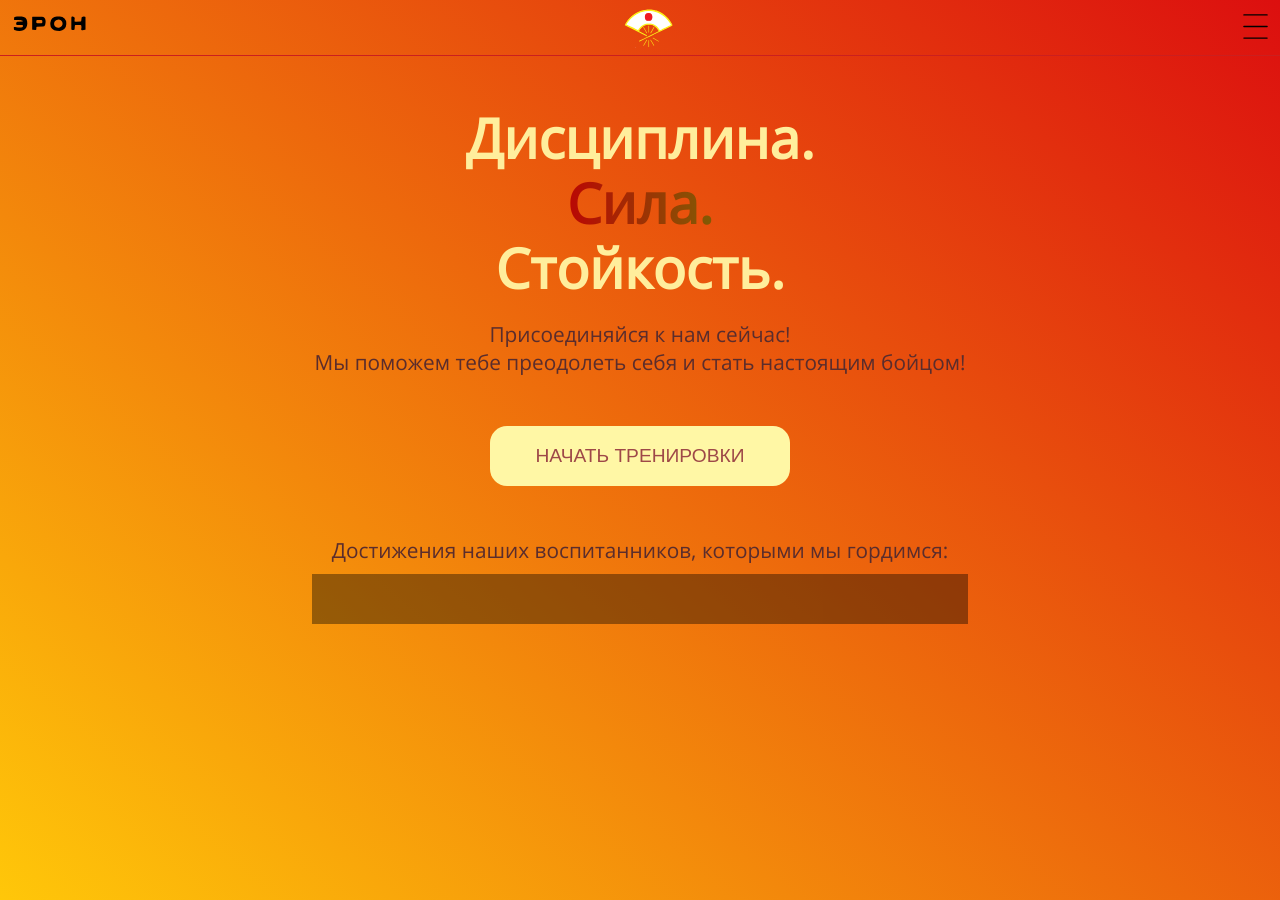
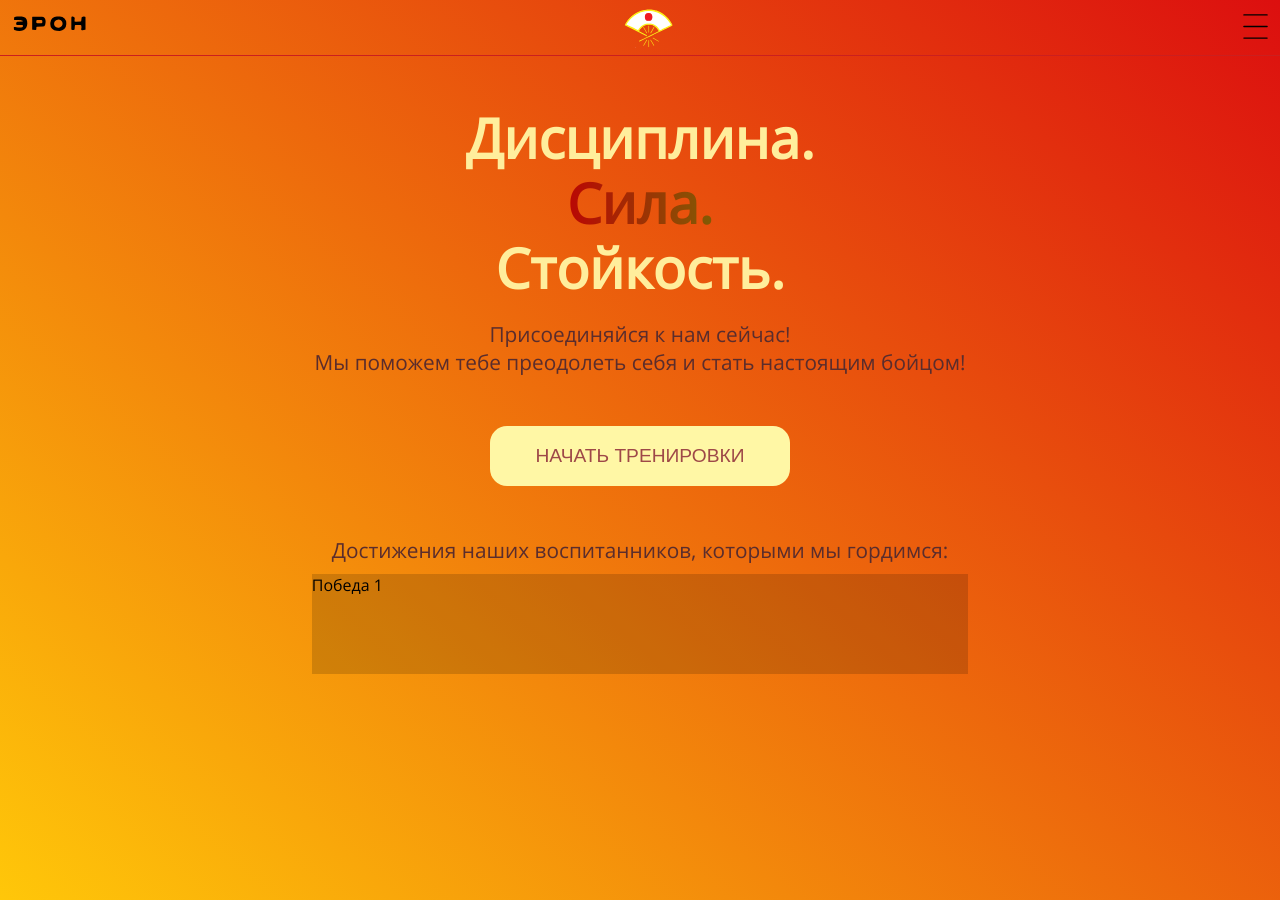
Before and after one commit to Ko1iya/mma, a React (Create React App) app: page / in a window 1280 px wide. Built offline with nearby package versions, Linux system fonts and the light colour scheme.

Commit message:
start of work on the swiper

```diff
--- a/package.json
+++ b/package.json
@@ -16,6 +16,7 @@
     "react-dom": "^18.2.0",
     "react-icons": "^4.10.1",
     "react-scripts": "5.0.1",
+    "swiper": "^10.0.4",
     "typescript": "^4.9.5",
     "uuid": "^9.0.0",
     "web-vitals": "^2.1.4"
--- a/src/components/Achievements/Achievements.tsx
+++ b/src/components/Achievements/Achievements.tsx
@@ -1,6 +1,7 @@
-import Carusel from "../Carusel/Carusel"
+import Swiper from "../Swiper/Swiper"
 import MainText from "../MainText/MainText"
 import styles from "./achievements.module.css"
+import achievements from "../../data/achievements"
 
 interface AchievementsProps {}
 
@@ -11,7 +12,7 @@ function Achievements(prop: AchievementsProps) {
         Достижения наших воспитанников, которыми мы гордимся:
       </MainText>
 
-      <Carusel />
+      <Swiper items={achievements} />
     </div>
   )
 }
--- a/src/components/Carusel/Carusel.tsx
+++ /dev/null
@@ -1,13 +0,0 @@
-import styles from "./carusel.module.css"
-
-interface CaruselProps {}
-
-function Carusel(prop: CaruselProps) {
-  return (
-    <div className={styles.carusel}>
-      <div className={styles.caruselContainer}></div>
-    </div>
-  )
-}
-
-export default Carusel
--- a/src/components/Carusel/carusel.module.css
+++ /dev/null
@@ -1,12 +0,0 @@
-.carusel {
-  width: auto;
-  height: 50px;
-  background-color: rgba(0, 0, 0, 0.387);
-  position: relative;
-}
-
-.caruselContainer {
-  height: 100%;
-  min-width: 900px;
-  position: absolute;
-}
--- a/src/components/MyApp/MyApp.tsx
+++ b/src/components/MyApp/MyApp.tsx
@@ -9,6 +9,7 @@ function MyApp() {
     <div className={styles.myApp}>
       <Header />
       <Main />
+      <div className={styles.footer}></div>
     </div>
   )
 }
--- a/src/components/MyApp/myApp.module.css
+++ b/src/components/MyApp/myApp.module.css
@@ -7,3 +7,7 @@
   min-height: calc(100vh + var(--extra-height));
   background-image: linear-gradient(221deg, #dc0f0f, #ffc709);
 }
+
+.footer {
+  height: 200px;
+}
--- /dev/null
+++ b/src/components/Swiper/Swiper.tsx
@@ -0,0 +1,23 @@
+import "swiper/css"
+
+import styles from "./swiper.module.css"
+import SwiperItem from "./SwiperItem"
+
+interface SwiperProps {
+  items?: string[]
+}
+
+function Swiper({ items }: SwiperProps) {
+  return (
+    <div className={styles.swiper}>
+      <div className={styles.swiperContainer}>
+        <ul className={styles.swiperList}>
+          {items &&
+            items.map((item, idx) => <SwiperItem key={idx}>{item}</SwiperItem>)}
+        </ul>
+      </div>
+    </div>
+  )
+}
+
+export default Swiper
--- /dev/null
+++ b/src/components/Swiper/SwiperItem.tsx
@@ -0,0 +1,11 @@
+import styles from "./swiperItem.module.css"
+
+interface SwiperItemProps {
+  children: string
+}
+
+function SwiperItem(prop: SwiperItemProps) {
+  return <li className={styles.swiperItem}>{prop.children}</li>
+}
+
+export default SwiperItem
--- /dev/null
+++ b/src/components/Swiper/swiper.module.css
@@ -0,0 +1,21 @@
+.swiper {
+  width: 100%;
+  height: 100px;
+  background-color: rgba(0, 0, 0, 0.157);
+}
+
+.swiperContainer {
+  width: 100%;
+  height: 100%;
+  overflow: hidden;
+  touch-action: pan-y;
+}
+
+.swiperList {
+  min-width: 100%;
+  display: flex;
+  flex-direction: row;
+  list-style: none;
+  padding: 0;
+  margin: 0;
+}
--- /dev/null
+++ b/src/components/Swiper/swiperItem.module.css
@@ -0,0 +1,5 @@
+.swiperItem {
+  width: 100%;
+  flex-shrink: 0;
+  user-select: none;
+}
--- /dev/null
+++ b/src/data/achievements.ts
@@ -0,0 +1,3 @@
+const achievements = ["Победа 1", "Победа 2", "Победа 3"]
+
+export default achievements
```
Also changed, not shown: src/index.tsx (+8 -10 lines), 1 other file (tests, documents, lock files or other folders).
